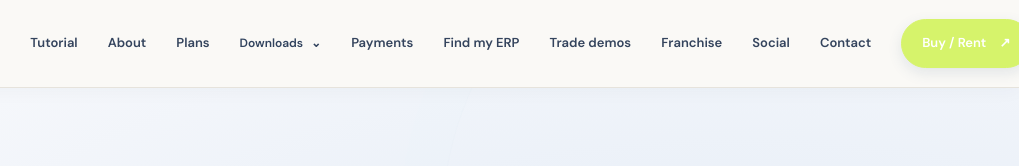
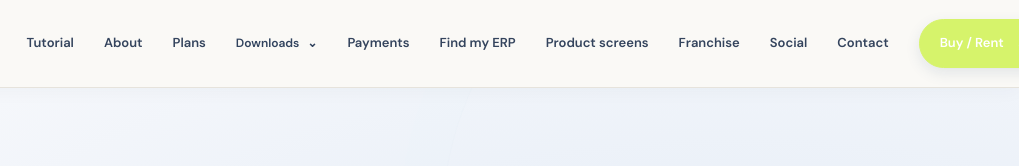
Before and after one commit to vsrivastva2003-ctrl/vikora, a plain HTML site: page index.html in a window 1280 px wide. Shown: the top 166 px of the page, 261-1280 px from the left. Drawn offline with Linux system fonts and the light colour scheme.

Commit message:
Fix Vikora website product navigation link

```diff
--- a/index.html
+++ b/index.html
@@ -19,7 +19,7 @@
     <a class="brand brand-image" href="#home" aria-label="Vikora home"><img src="images/vikora-logo.svg" alt="Vikora — One Platform. Endless Possibilities."></a>
     <button class="menu-toggle" aria-label="Open menu" aria-expanded="false">☰</button>
     <nav class="nav-links" aria-label="Main navigation">
-      <a href="#guide">Tutorial</a><a href="#about">About</a><a href="#plans">Plans</a><div class="nav-dropdown"><button class="nav-dropdown-toggle" type="button" aria-expanded="false">Downloads <span>⌄</span></button><div class="nav-dropdown-menu"><a href="#downloads">Vikora-One ERP <small>Software & setup enquiry</small></a><a href="vikora-one-manual.html">User manual <small>Read or save as PDF</small></a></div></div><a href="#payments">Payments</a><a href="#business-finder">Find my ERP</a><a href="#trade-showcase">Trade demos</a><a href="#franchise">Franchise</a><a href="#social">Social</a><a href="#contact">Contact</a>
+      <a href="#guide">Tutorial</a><a href="#about">About</a><a href="#plans">Plans</a><div class="nav-dropdown"><button class="nav-dropdown-toggle" type="button" aria-expanded="false">Downloads <span>⌄</span></button><div class="nav-dropdown-menu"><a href="#downloads">Vikora-One ERP <small>Software & setup enquiry</small></a><a href="vikora-one-manual.html">User manual <small>Read or save as PDF</small></a></div></div><a href="#payments">Payments</a><a href="#business-finder">Find my ERP</a><a href="#erp-screenshots">Product screens</a><a href="#franchise">Franchise</a><a href="#social">Social</a><a href="#contact">Contact</a>
       <a class="nav-cta" href="#plans">Buy / Rent <span>↗</span></a>
     </nav>
   </header>
```
